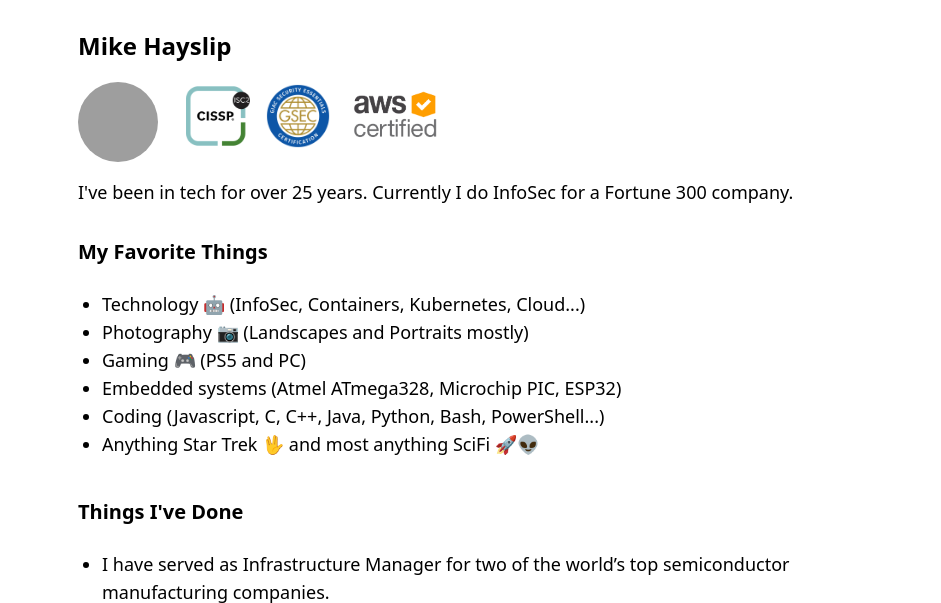
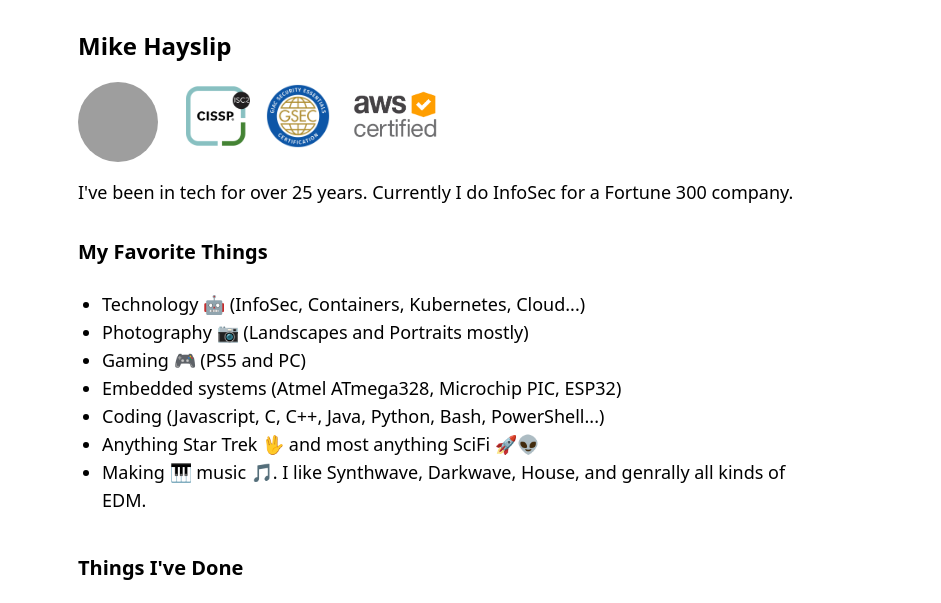
Before and after one commit to uxking/astro-blog, an Astro site: page / in a window 1280 px wide. Shown: the part 150-753 px from the top of the page, without its empty margins (194-1135 px from the left). Built offline with nearby package versions, Linux system fonts and the light colour scheme; Astro itself is replaced by a stand-in of ours; grey boxes are pictures that could not be loaded.

Commit message:
Update index.astro
added a new hobby.

```diff
--- a/src/pages/index.astro
+++ b/src/pages/index.astro
@@ -39,6 +39,7 @@
             Coding (Javascript, C, C++, Java, Python, Bash, PowerShell...)
           </li>
           <li>Anything Star Trek 🖖 and most anything SciFi 🚀👽</li>
+          <li>Making 🎹 music 🎵. I like Synthwave, Darkwave, House, and genrally all kinds of EDM.</li>
         </ul>
 
         <h2 class='text-sm lg:text-xl font-semibold pt-4'>Things I've Done</h2>
```
